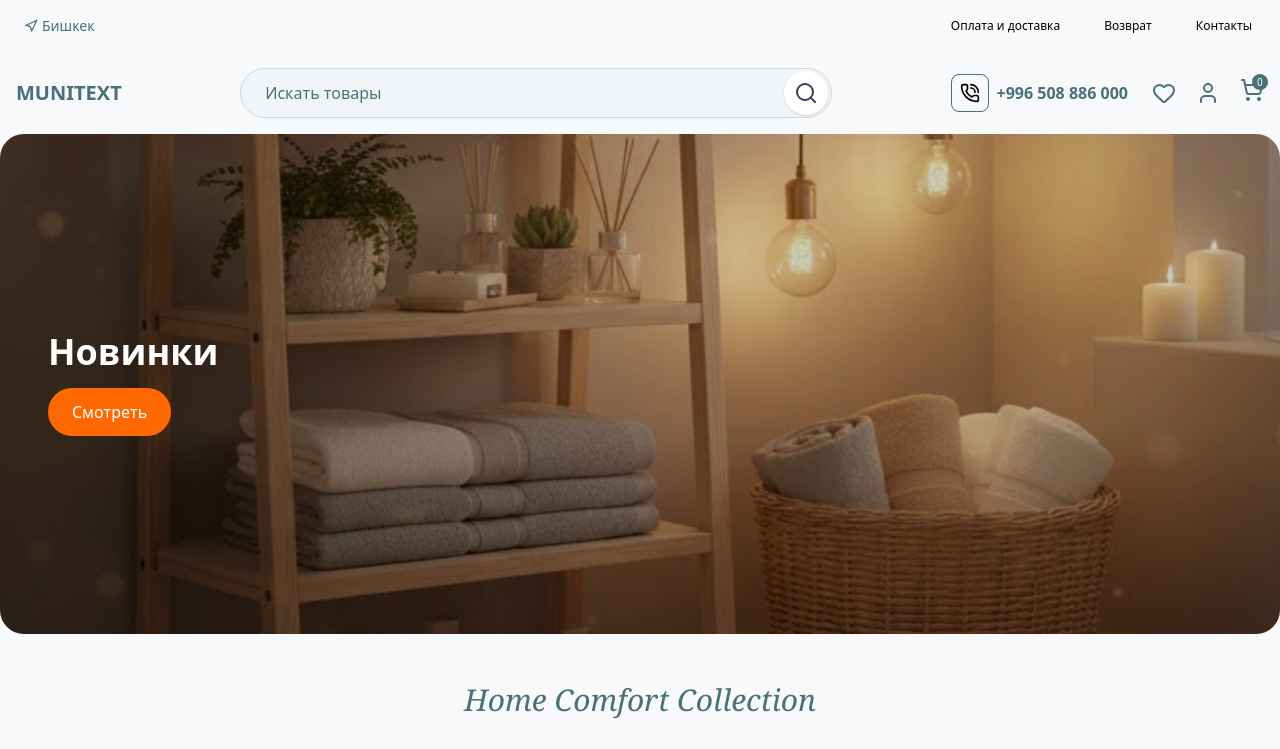
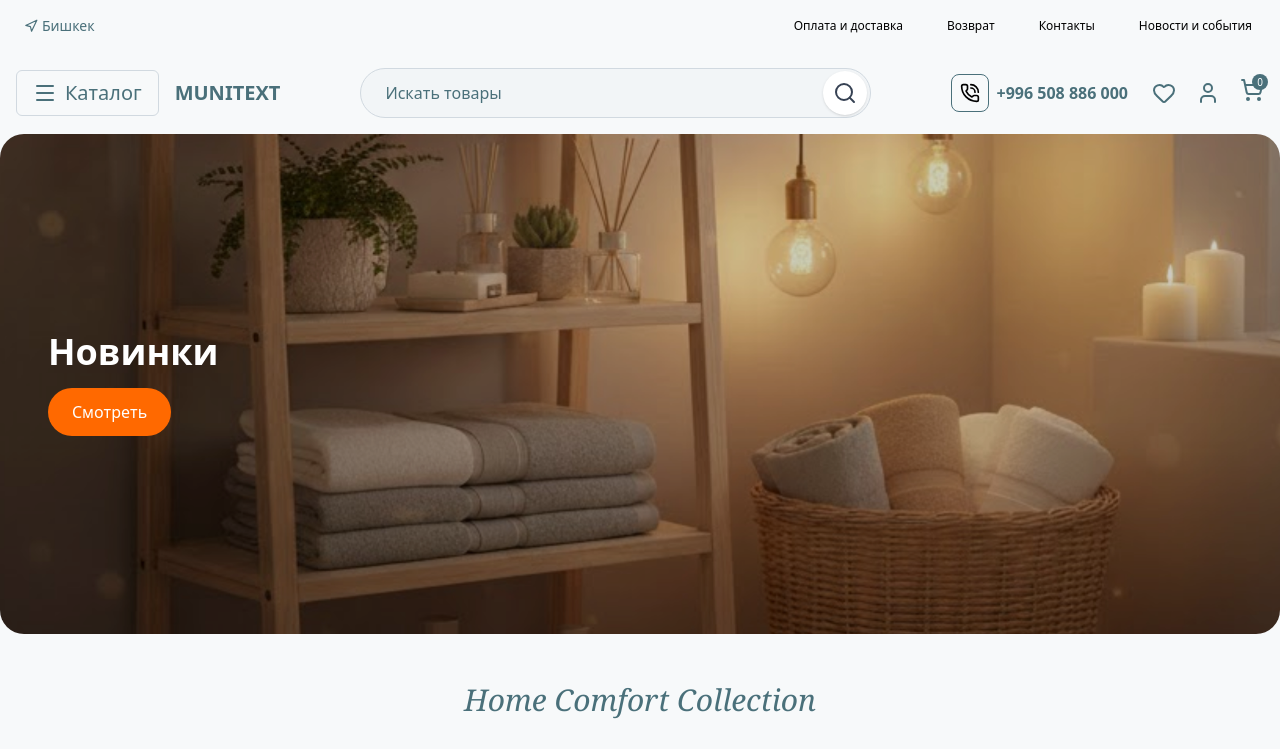
Before and after one commit to akunov45/e-commerce, a React (Vite) app: page / in a window 1280 px wide. Shown: the top 749 px of the page. Built offline with nearby package versions, Linux system fonts and the light colour scheme; grey boxes are pictures that could not be loaded.

Commit message:
add catalog

```diff
--- /dev/null
+++ b/src/components/Catalog/Catalog.jsx
@@ -0,0 +1,105 @@
+import React, { useState } from 'react';
+import { ChevronRight, X, ArrowLeft } from 'lucide-react';
+
+const CatalogMenu = ({ isOpen, onClose }) => {
+  const [activeCategory, setActiveCategory] = useState(null);
+
+  const categories = [
+    {
+      id: 'bedding',
+      title: 'Постельное белье',
+      image: 'https://images.unsplash.com/photo-1522771739844-6a9f6d5f14af?auto=format&fit=crop&w=200&q=80',
+      items: ['Комплекты (Satin)', 'Наволочки', 'Пододеяльники', 'Простыни на резинке', 'Детское постельное']
+    },
+    {
+      id: 'bath',
+      title: 'Для ванной',
+      image: 'https://images.unsplash.com/photo-1584622650111-993a426fbf0a?auto=format&fit=crop&w=200&q=80',
+      items: ['Полотенца махровые', 'Банные халаты', 'Коврики для ванной', 'Наборы для сауны', 'Полотенца для лица']
+    },
+    {
+      id: 'living',
+      title: 'Уютный дом',
+      image: 'https://images.unsplash.com/photo-1513694203232-719a280e022f?auto=format&fit=crop&w=200&q=80',
+      items: ['Пледы', 'Декоративные подушки', 'Скатерти', 'Шторы и тюль', 'Ароматы для дома']
+    },
+    {
+      id: 'homewear',
+      title: 'Домашняя одежда',
+      image: 'https://images.unsplash.com/photo-1591047139829-d91aecb6caea?auto=format&fit=crop&w=200&q=80',
+      items: ['Пижамы', 'Тапочки', 'Трикотажные костюмы', 'Маски для сна']
+    }
+  ];
+
+  const currentDetails = categories.find(c => c.id === activeCategory);
+
+  return (
+    <div className={`fixed inset-0 z-50 ${isOpen ? 'visible' : 'invisible'}`}>
+      {/* Затемнение фона */}
+      <div
+        className={`absolute inset-0 bg-black/40 backdrop-blur-sm transition-opacity duration-300 ${isOpen ? 'opacity-100' : 'opacity-0'}`}
+        onClick={() => { setActiveCategory(null); onClose(); }}
+      />
+
+      {/* Основная панель меню */}
+      <div className={`absolute left-0 top-0 h-full w-[350px] bg-white shadow-2xl transition-transform duration-300 ease-in-out ${isOpen ? 'translate-x-0' : '-translate-x-full'}`}>
+
+        <div className="p-6 border-b flex justify-between items-center bg-gray-50">
+          <h2 className="text-xl font-bold tracking-tight text-gray-900">КАТАЛОГ</h2>
+          <button onClick={onClose} className="p-2 hover:bg-white rounded-full transition-colors shadow-sm">
+            <X size={20} />
+          </button>
+        </div>
+
+        <nav className="flex flex-col h-full bg-white">
+          {categories.map((cat) => (
+            <button
+              key={cat.id}
+              onMouseEnter={() => setActiveCategory(cat.id)} // Открывается при наведении (для десктопа)
+              onClick={() => setActiveCategory(cat.id)}      // Или при клике
+              className={`flex items-center justify-between px-6 py-5 border-b border-gray-50 transition-all ${activeCategory === cat.id ? 'bg-amber-50 text-amber-900' : 'hover:bg-gray-50'}`}
+            >
+              <span className="font-semibold text-lg">{cat.title}</span>
+              <ChevronRight size={20} className={activeCategory === cat.id ? 'translate-x-1' : ''} />
+            </button>
+          ))}
+        </nav>
+
+        {/* ПАНЕЛЬ ДЕТАЛЕЙ (Выезжает справа от основного меню) */}
+        <div className={`absolute top-0 left-full h-full w-[350px] bg-gray-50 shadow-2xl transition-all duration-300 border-l border-gray-100 ${activeCategory ? 'translate-x-0 opacity-100' : '-translate-x-10 opacity-0 pointer-events-none'}`}>
+          {currentDetails && (
+            <div className="p-8">
+              <div className="flex items-center gap-2 mb-8 text-amber-700 md:hidden" onClick={() => setActiveCategory(null)}>
+                <ArrowLeft size={18} /> <span>Назад</span>
+              </div>
+
+              <img
+                src={currentDetails.image}
+                alt={currentDetails.title}
+                className="w-full h-40 object-cover rounded-lg mb-6 shadow-md"
+              />
+
+              <h3 className="text-2xl font-bold mb-6 text-gray-800">{currentDetails.title}</h3>
+
+              <ul className="space-y-4">
+                {currentDetails.items.map((item) => (
+                  <li key={item}>
+                    <a href="#" className="text-gray-600 hover:text-black hover:font-bold transition-all text-lg block">
+                      {item}
+                    </a>
+                  </li>
+                ))}
+              </ul>
+
+              <button className="mt-12 w-full border-2 border-black py-3 font-bold hover:bg-black hover:text-white transition-colors">
+                СМОТРЕТЬ ВСЁ
+              </button>
+            </div>
+          )}
+        </div>
+      </div>
+    </div>
+  );
+};
+
+export default CatalogMenu;
--- a/src/components/header/Header.jsx
+++ b/src/components/header/Header.jsx
@@ -1,12 +1,12 @@
 import HeaderTop from "./HeaderTop"
 import HeaderBottom from "./HeaderBottom"
 
-const Header = () => {
+const Header = ({ toggleCatalog }) => {
   return (
     <header>
       <HeaderTop />
       <div className="h-p w-full" />
-      <HeaderBottom />
+      <HeaderBottom toggleCatalog={toggleCatalog} />
     </header>
   )
 }
--- a/src/components/header/HeaderBottom.jsx
+++ b/src/components/header/HeaderBottom.jsx
@@ -4,15 +4,15 @@ import { useContext } from 'react'
 import { CART_CONTEXT } from '../../context'
 import { Link } from 'react-router-dom'
 
-const HeaderBottom = () => {
+const HeaderBottom = ({ toggleCatalog }) => {
   const { cart } = useContext(CART_CONTEXT)
   return (
     <div className="container mx-auto flex items-center justify-between px-4 py-4 ">
-
       {/* Левая часть: Меню и Лого всегда видны */}
       <div className="flex items-center gap-4">
-        <button className="text-(--color-green)  md:hidden">
+        <button onClick={toggleCatalog} className="text-(--color-green) flex border border-(--color-grey) py-2 px-4 rounded-md gap-2 items-center hover:bg-(--color-green) hover:text-white cursor-pointer" >
           <Menu />
+          <span className='text-xl'> Каталог</span>
         </button>
         <Link to={"/"} className="font-bold text-xl flex items-end gap-1">
           <span className="text-(--color-green)">MUNITEXT</span>
@@ -33,7 +33,9 @@ const HeaderBottom = () => {
             </a>
           </div>
           <div className="flex flex-col">
-            <span className="font-bold  leading-tight text-(--color-green)">+996 508 886 000</span>
+            <a href="tel:+996508886000" >
+              <span className="font-bold  leading-tight text-(--color-green)">+996 508 886 000</span>
+            </a>
           </div>
         </div>
 
@@ -50,7 +52,6 @@ const HeaderBottom = () => {
           <Link to={"/cart"}>
             <button className="text-(--color-green) relative">
               <ShoppingCart size={24} />
-              {/* Опционально: индикатор корзины */}
               <span className="absolute -top-1 -right-1 bg-(--color-green) text-white text-[10px] rounded-full w-4 h-4 flex items-center justify-center ">
                 {cart.length}
               </span>
--- a/src/components/header/HeaderTop.jsx
+++ b/src/components/header/HeaderTop.jsx
@@ -1,8 +1,9 @@
 import { Navigation } from "lucide-react"
 import { Link } from "react-router-dom"
+import { headerRoutes } from "../../router"
 
 const HeaderTop = () => {
-  const menu = ["Оплата и доставка", "Возврат", "Контакты"]
+
 
   return (
     <div className="container mx-auto px-4 flex items-center justify-between py-3">
@@ -19,10 +20,10 @@ const HeaderTop = () => {
 
       <div>
         <ul className="flex md:gap-5 gap-1 text-xs">
-          {menu.map((item, index) => (
-            <li key={index}>
+          {headerRoutes.filter(item => item.isShow).map((item, index) => (
+            <li key={index} >
               <Link
-                to=""
+                to={item.path}
                 className="
           md:px-3 px-1 py-1 rounded
           hover:text-white
@@ -30,7 +31,7 @@ const HeaderTop = () => {
           transition
         "
               >
-                {item}
+                {item.name}
               </Link>
             </li>
           ))}
--- a/src/components/layout/Layout.jsx
+++ b/src/components/layout/Layout.jsx
@@ -2,11 +2,20 @@
 import Header from '../header/Header'
 import Footer from '../footer/Footer'
 import { Outlet } from 'react-router-dom'
+import Catalog from '../Catalog/Catalog'
+import { useState } from 'react'
 
 const Layout = () => {
+  const [showCatalog, setShowCatalog] = useState(false);
+
+  const toggleCatalog = () => {
+    setShowCatalog(!showCatalog);
+  };
+
   return (
     <div>
-      <Header />
+      <Header toggleCatalog={toggleCatalog} />
+       {showCatalog && <Catalog isOpen={showCatalog} onClose={toggleCatalog} />}
       <Outlet />
       <Footer />
     </div>
--- /dev/null
+++ b/src/pages/Contacts/Contacts.jsx
@@ -0,0 +1,11 @@
+
+
+import React from 'react'
+
+const Contacts = () => {
+  return (
+    <div>Contacts</div>
+  )
+}
+
+export default Contacts
--- /dev/null
+++ b/src/pages/News/News.jsx
@@ -0,0 +1,10 @@
+
+import React from 'react'
+
+const News = () => {
+  return (
+    <div>News</div>
+  )
+}
+
+export default News
--- /dev/null
+++ b/src/pages/PaymentDelivery/PaymentDelivery.jsx
@@ -0,0 +1,11 @@
+
+
+import React from 'react'
+
+const PaymentDelivery = () => {
+  return (
+    <div>PaymentDelivery</div>
+  )
+}
+
+export default PaymentDelivery
--- /dev/null
+++ b/src/pages/Refund/Refund.jsx
@@ -0,0 +1,10 @@
+
+import React from 'react'
+
+const Refund = () => {
+  return (
+    <div>Refund</div>
+  )
+}
+
+export default Refund
--- /dev/null
+++ b/src/router/index.jsx
@@ -0,0 +1,16 @@
+export const ROUTES = {
+  HOME: "/",
+  PAYMENT_DELIVERY: "/payment-delivery",
+  REFUND: "/refund",
+  CONTACTS: "/contacts",
+  NEWS: "/news",
+  PROFILE: "/wish-list",
+  WISHLIST: "/profile",
+};
+
+export const headerRoutes = [
+  { name: "Оплата и доставка", path: ROUTES.PAYMENT_DELIVERY , isShow: true},
+  { name: "Возврат", path: ROUTES.REFUND, isShow: true },
+  { name: "Контакты", path: ROUTES.CONTACTS , isShow: true},
+  { name: "Новости и события", path: ROUTES.NEWS, isShow: true },
+];
--- a/src/router/router.jsx
+++ b/src/router/router.jsx
@@ -1,18 +1,26 @@
 import { Route, Routes } from "react-router-dom"
 import Layout from "../components/layout/Layout"
 import HomePage from "../pages/home/HomePage"
-import CartPage from "../pages/cart/CartPage"
 import WishList from "../pages/wish-list/WishList"
 import Profile from "../pages/profile/Profile"
+import PaymentDelivery from "../pages/PaymentDelivery/PaymentDelivery"
+import Refund from "../pages/Refund/Refund"
+import News from "../pages/News/News"
+import Contacts from "../pages/Contacts/Contacts"
+import { ROUTES } from "./index"
 
 const AppRoutes = () => {
   return (
     <Routes>
       <Route path="/" element={<Layout />}>
         <Route index element={<HomePage />} />
-        <Route path="/cart" element={<CartPage />} />
-        <Route path="/wish-list" element={<WishList />} />
-        <Route path="/profile" element={<Profile />} />
+        {/* <Route path="/cart" element={<CartPage />} /> */}
+        <Route path={ROUTES.WISHLIST} element={<WishList />} />
+        <Route path={ROUTES.PROFILE} element={<Profile />} />
+        <Route path={ROUTES.PAYMENT_DELIVERY} element={<PaymentDelivery />} />
+        <Route path={ROUTES.REFUND} element={<Refund />} />
+        <Route path={ROUTES.CONTACTS} element={<Contacts />} />
+        <Route path={ROUTES.NEWS} element={<News />} />
       </Route>
     </Routes>
   )
```
